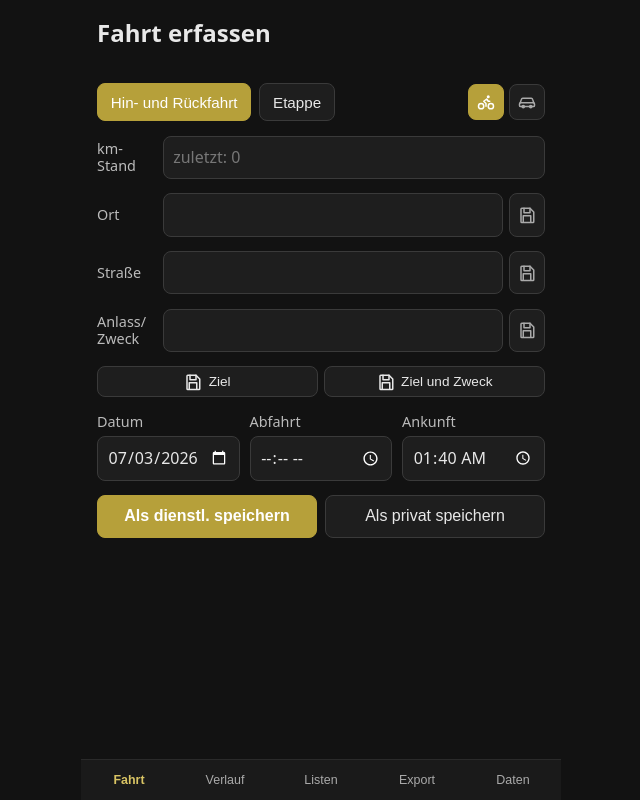
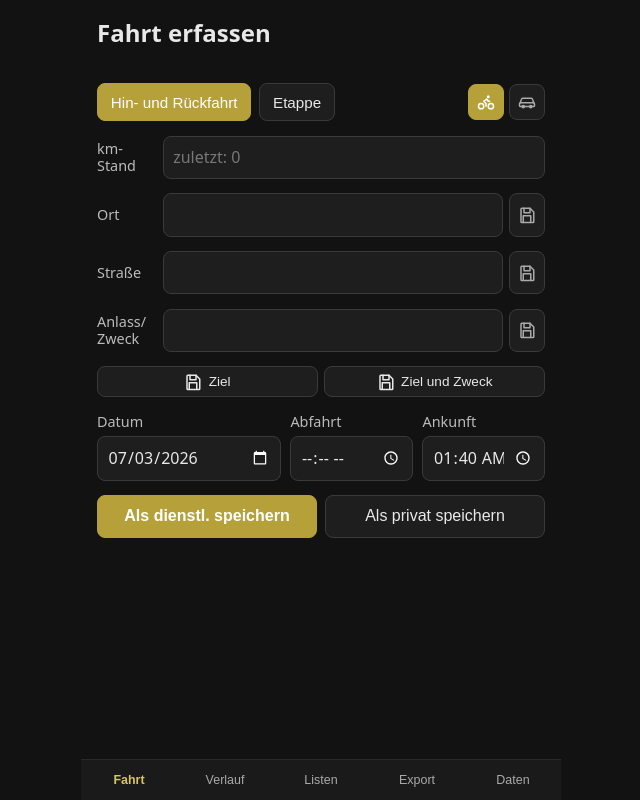
Before and after one commit to GerhardBraun/Fahrtenbuch, a React (Vite) app: page / in a window 1280 px wide. Shown: the whole page, without its empty margins (319-959 px from the left). Built offline with nearby package versions, Linux system fonts and the light colour scheme.

Commit message:
Datum-Spalte in zeit-zeile verbreitern (Verhältnis 3:2:2)

```diff
--- a/src/components/FahrtForm.tsx
+++ b/src/components/FahrtForm.tsx
@@ -421,7 +421,7 @@ export default function FahrtForm({
       )}
 
       <div className="zeit-zeile">
-        <label>
+        <label className="datum-spalte">
           Datum
           <input type="date" value={datum} onChange={(e) => setDatum(e.target.value)} />
         </label>
--- a/src/index.css
+++ b/src/index.css
@@ -222,8 +222,12 @@ textarea::placeholder {
 }
 
 .zeit-zeile label {
-  flex: 1;
+  flex: 2;
   min-width: 0;
+}
+
+.zeit-zeile label.datum-spalte {
+  flex: 3;
 }
 
 .zeit-zeile input {
```
